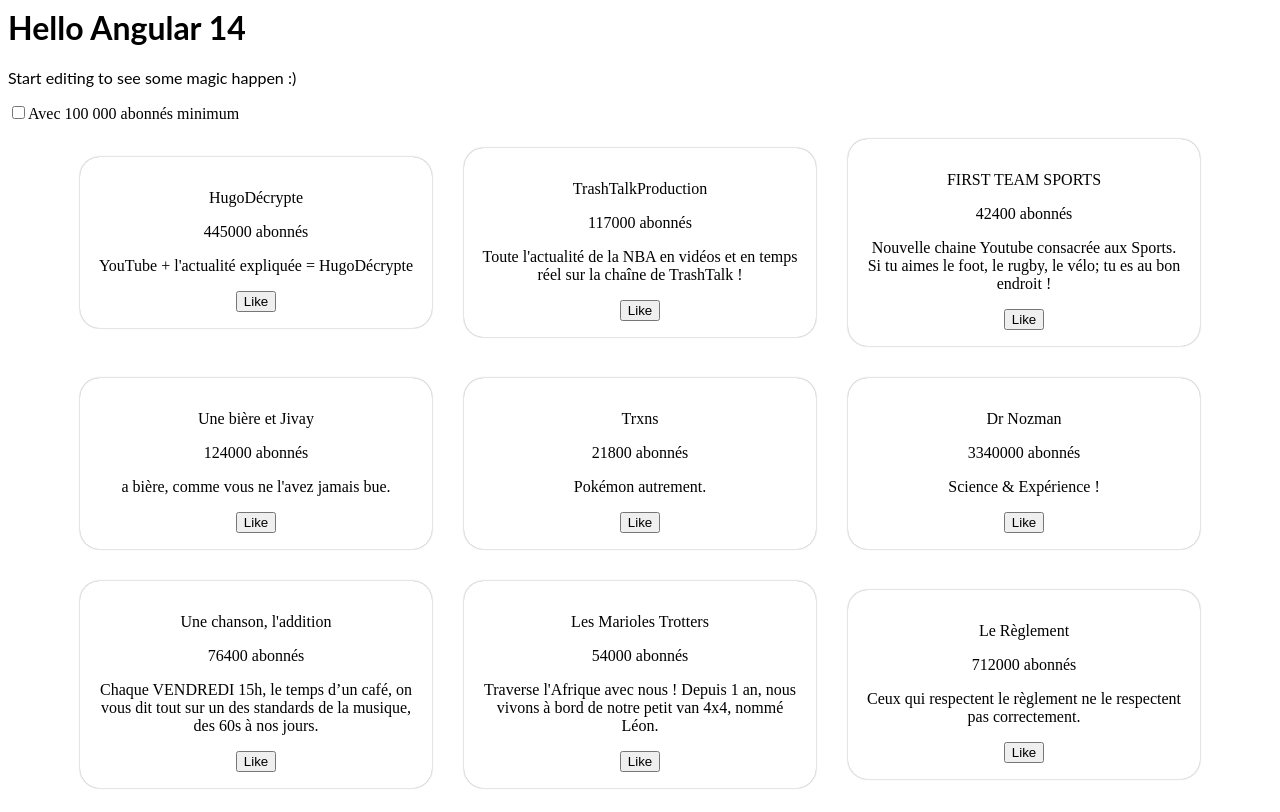
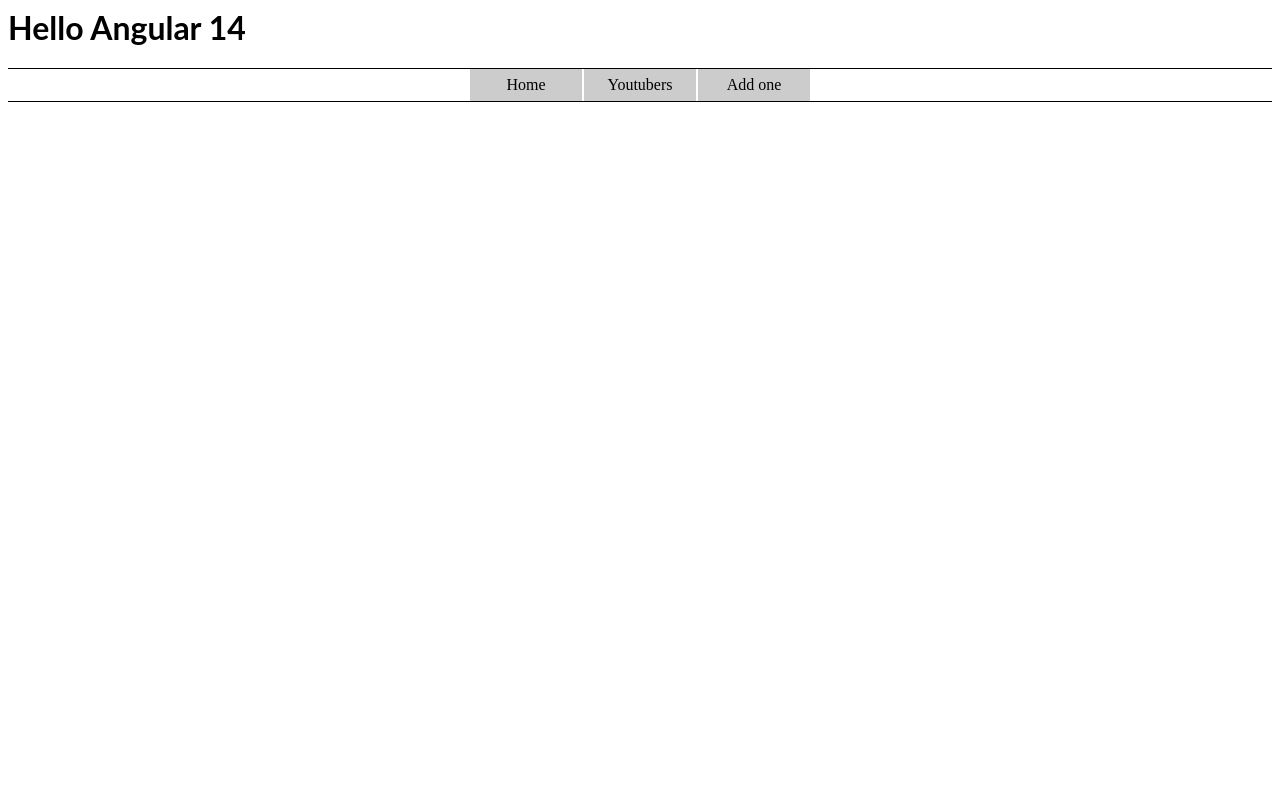
Before and after one commit to Olotse/angular-ivy-tydsat, an Angular app: page /add in a window 1280 px wide. Built offline with nearby package versions, Linux system fonts and the light colour scheme.

Commit message:
7 files modified, 3 added

```diff
--- /dev/null
+++ b/src/app/add-youtuber/add-youtuber.component.ts
@@ -0,0 +1,15 @@
+import { Component, OnInit } from '@angular/core';
+
+@Component({
+  selector: 'app-add-youtuber',
+  templateUrl: './add-youtuber.component.html',
+  styleUrls: ['./add-youtuber.component.css']
+})
+export class AddYoutuberComponent implements OnInit {
+
+  constructor() { }
+
+  ngOnInit() {
+  }
+
+}
--- a/src/app/app.component.css
+++ b/src/app/app.component.css
@@ -1,3 +1,46 @@
-p {
-  font-family: Lato;
+nav ul {
+  display: flex;
+  flex-direction: row;
+  justify-content: center;
+  align-items: center;
+
+  list-style-type: none;
+  overflow-x: auto;
+
+  margin: 0;
+  padding: 0;
+
+  border-top: 1px solid black;
+  border-bottom: 1px solid black;
 }
+
+nav li {
+  width: 7rem;
+  height: 2rem;
+
+  margin: 0 1px;
+
+  text-align: center;
+}
+
+nav li a {
+  display: flex;
+  flex-direction: row;
+  justify-content: center;
+  align-items: center;
+
+  width: 100%;
+  height: 100%;
+
+  color: black;
+  text-decoration: none;
+  background-color: rgba(0, 0, 0, 0.2);
+
+  transition: color 0.15s ease-in-out, background-color 0.15s ease-in-out,
+    border-color 0.15s ease-in-out, box-shadow 0.15s ease-in-out;
+}
+nav li a:hover {
+  color: rgba(0, 0, 0, 0.7);
+  background-color: rgba(0, 0, 0, 0.1);
+  text-decoration: none;
+}
--- a/src/app/app.component.html
+++ b/src/app/app.component.html
@@ -1,6 +1,11 @@
 <hello name="{{ name }}"></hello>
-<p>
-	Start editing to see some magic happen :)
-</p>
+<nav>
+	<ul>
+		<li><a routerLink="/">Home</a></li>
+		<li><a routerLink="/youtubers">Youtubers</a></li>
+		<li><a routerLink="/add">Add one</a></li>
+	</ul>
+</nav>
 
-<app-mycompo [youtubers]="youtubers" (likeIt)="likeIt($event)"></app-mycompo>
+<router-outlet></router-outlet>
+<!--<app-mycompo [youtubers]="youtubers" (likeIt)="likeIt($event)"></app-mycompo>-->
--- a/src/app/app.component.ts
+++ b/src/app/app.component.ts
@@ -8,25 +8,6 @@
 })
 export class AppComponent {
   name = "Angular " + VERSION.major;
-  youtubers;
 
-  constructor(private youtubersService: YoutubersService) {
-    this.youtubers = youtubersService.getList();
-  }
-
-  likeIt(arg): boolean {
-    var e = arg.e;
-    var name = arg.name;
-
-    e.preventDefault();
-
-    var currentVal = (e.target as HTMLInputElement).value;
-
-    if (currentVal == "Like") (e.target as HTMLInputElement).value = "+1";
-    else (e.target as HTMLInputElement).value = "Like";
-
-    console.log("Like " + name);
-
-    return false;
-  }
+  constructor() {}
 }
--- a/src/app/mycompo/mycompo.component.css
+++ b/src/app/mycompo/mycompo.component.css
@@ -14,10 +14,13 @@
 
   text-align: center;
 
-  box-shadow: 0 0 0.1rem gray;
+  box-shadow: 0 2px 5px 0 rgba(0, 0, 0, 0.16), 0 2px 10px 0 rgba(0, 0, 0, 0.12);
   border-radius: 20px;
+
+  transition: color 0.15s ease-in-out, background-color 0.15s ease-in-out,
+    border-color 0.15s ease-in-out, box-shadow 0.15s ease-in-out;
 }
 
-.card:hover > div {
-  box-shadow: 0 0 0 black;
+.card > div:hover {
+  box-shadow: 0 0 0.1rem gray;
 }
--- a/src/app/mycompo/mycompo.component.html
+++ b/src/app/mycompo/mycompo.component.html
@@ -7,7 +7,7 @@
 			<p>{{ youtuber.name }}</p>
 			<p class="align-right">{{ youtuber.followers }} abonnés</p>
 			<p>{{ youtuber.description }}</p>
-			<input type="button" (click)="likeIt.emit({ e: $event, name: youtuber.name })" value="Like" />
+			<input type="button" (click)="likeIt({ e: $event, name: youtuber.name })" value="Like" />
 			<div>
 			</div>
 		</div>
--- a/src/app/mycompo/mycompo.component.ts
+++ b/src/app/mycompo/mycompo.component.ts
@@ -1,4 +1,5 @@
 import { Component, EventEmitter, Input, OnInit, Output } from "@angular/core";
+import { YoutubersService } from "../youtubers.service";
 
 @Component({
   selector: "app-mycompo",
@@ -6,16 +7,31 @@
   styleUrls: ["./mycompo.component.css"]
 })
 export class MycompoComponent implements OnInit {
-  @Input() youtubers;
-
-  @Output() likeIt = new EventEmitter();
-
+  youtubers;
   only100k: boolean;
 
-  constructor() {}
+  constructor(private youtubersService: YoutubersService) {
+    this.youtubers = youtubersService.getList();
+  }
   ngOnInit() {}
 
   show100kOnly(e): void {
     this.only100k = e.target.checked;
   }
+
+  likeIt(arg): boolean {
+    var e = arg.e;
+    var name = arg.name;
+
+    e.preventDefault();
+
+    var currentVal = (e.target as HTMLInputElement).value;
+
+    if (currentVal == "Like") (e.target as HTMLInputElement).value = "+1";
+    else (e.target as HTMLInputElement).value = "Like";
+
+    console.log("Like " + name);
+
+    return false;
+  }
 }
```
Also changed, not shown: src/app/app.module.ts (+25 -11 lines), src/app/add-youtuber/add-youtuber.component.css (added), src/app/add-youtuber/add-youtuber.component.html (added).
